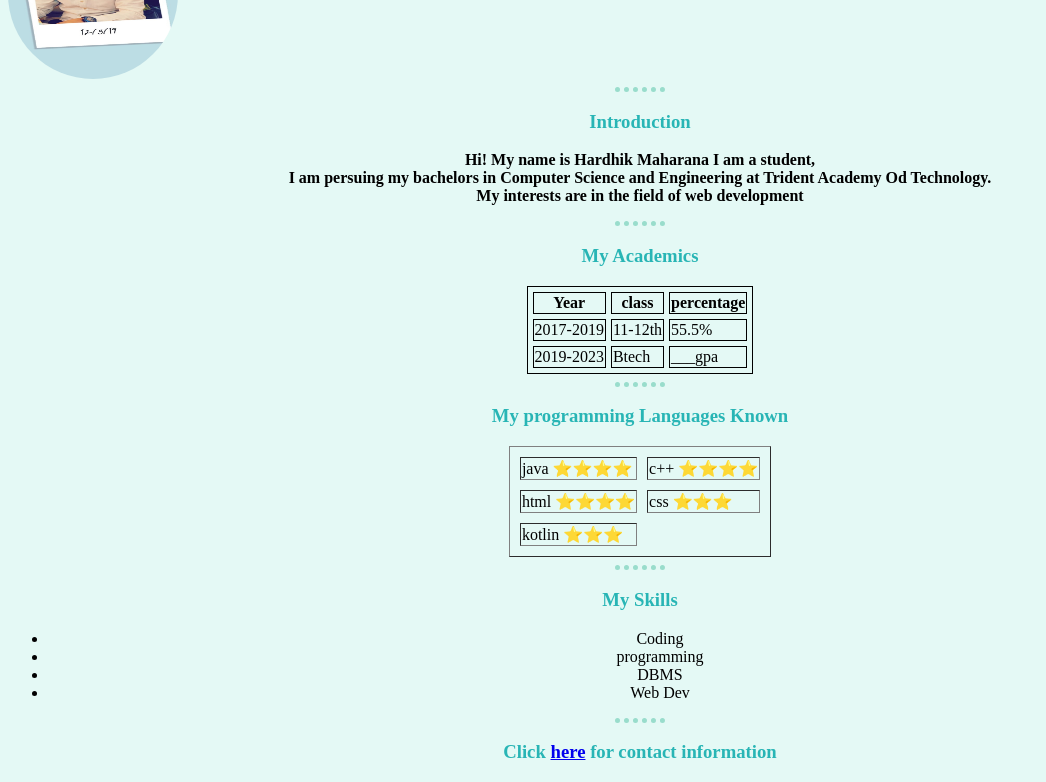
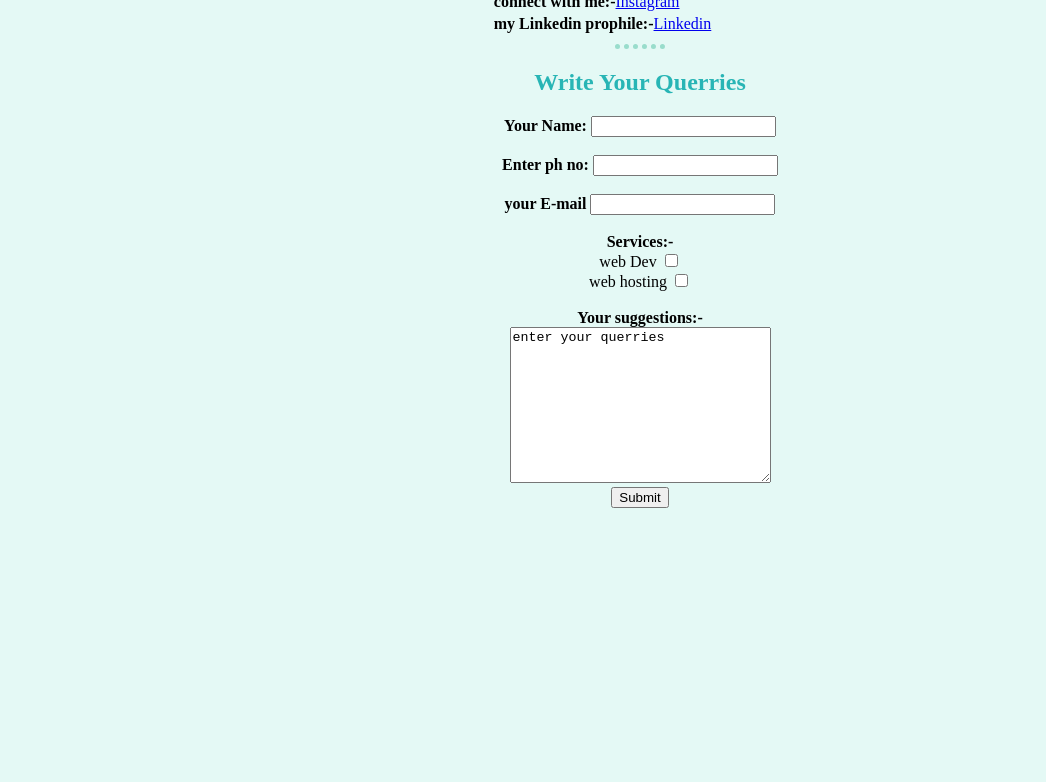
Before and after one commit to Har-dhik/cv, a plain HTML site: page Contactinfo.html in a window 1280 px wide. Shown: the part 99-881 px from the top of the page, without its empty margins (0-1046 px from the left). After the commit the page ends 800 px from the top, so only its background shows below. Drawn offline with Linux system fonts and the light colour scheme; files that its build step writes are made by us from their sources.

Commit message:
Update Contactinfo.html

```diff
--- a/Contactinfo.html
+++ b/Contactinfo.html
@@ -3,85 +3,52 @@
 
 <head>
   <meta charset="utf-8">
-  <title>Hardhik</title>
+  <title>Contact Information</title>
   <link rel="stylesheet" href="Css/styles.css">
-
 </head>
 
 <body>
-  <img src="prophile.png" alt="prophile pic " align="left">
-  <br>
   <center>
-    <h1>Hardhik Maharana</h1>
-    <marquee direction="left" width="600" scrollamount="12">
-      <p><strong>Why to get struck at something when thou can search it in Google</strong></p>
-    </marquee>
-  </center>
-  <br>
-  <hr>
-  <center>
-    <h3>Introduction</h3>
-    <p><strong>Hi! My name is Hardhik Maharana I am a student,<br>I am persuing my bachelors in Computer Science and Engineering
-        at Trident Academy Od Technology.<br>My interests are in the field of web development</strong></p>
-  </center>
-  <hr>
-  <center>
-    <h3>My Academics</h3>
-    <table border="1" bordercolor="black" cellspacing="5">
-      <thead>
-        <tr>
-          <th>Year</th>
-          <th>class</th>
-          <th>percentage</th>
-        </tr>
-      </thead>
-      <tbody>
-        <tr>
-          <td>2017-2019</td>
-          <td>11-12th</td>
-          <td>55.5%</td>
-        </tr>
-        <tr>
-          <td>2019-2023</td>
-          <td>Btech</td>
-          <td>___gpa</td>
-        </tr>
-      </tbody>
-    </table>
-  </center>
-  <hr>
-  <center>
-    <h3>My programming Languages Known</h3>
-    <table border="1" cellspacing="10">
+    <h2>Connect with me for more querries</h2>
+    <table>
       <tr>
-        <td>java ⭐⭐⭐⭐</td>
-        <td>c++ ⭐⭐⭐⭐</td>
+        <td><strong>E-mail me at:-</strong>maharanahardhik@gmail.com</td>
       </tr>
       <tr>
-        <td>html ⭐⭐⭐⭐</td>
-        <td>css ⭐⭐⭐</td>
+        <td><strong>connect with me:-</strong><a href="https://www.instagram.com/_______.trollfather._______/">Instagram</a></td>
       </tr>
       <tr>
-        <td>kotlin ⭐⭐⭐</td>
+        <td><strong>my Linkedin prophile:-</strong><a href="https://www.linkedin.com/in/hardhik-maharana-908426182/">Linkedin</td>
       </tr>
     </table>
   </center>
-  <hr>
 
+  <hr size="2">
   <center>
-    <h3>My Skills</h3>
-  </center>
-  <ul>
-    <li>Coding</li>
-    <li>programming</li>
-    <li>DBMS</li>
-    <li>Web Dev</li>
-  </ul>
-  <hr>
-  <center>
-    <strong>
-      <h3>Click <a href="Contactinfo.html">here</a> for contact information</h3>
-    </strong>
+    <h2>Write Your Querries</h2>
+    <form class="" action="mailto:maharanahardhik@gmail.com" method="post" enctype="text/plain">
+      <label><strong>Your Name:</strong></label>
+      <input name="yourName" type="text"><br>
+      <br>
+      <label><strong>Enter ph no:</strong>
+        <input type="text">
+        <br>
+        <br>
+        <label><strong>your E-mail</strong></label>
+        <input name="YourEmail" type="email" name="YourEmail">
+        <br>
+        <br>
+        <label><strong>Services:-</strong></label><br>
+        <label>web Dev</label>
+        <input name="webDev" type="checkbox"><br>
+        <label>web hosting</label>
+        <input name="webHost" type="checkbox"><br>
+        <br>
+        <label><strong>Your suggestions:-</strong></label>
+        <br>
+        <textarea name="suggestions" rows="10" cols="30">enter your querries</textarea>
+        <center><input type="submit"></center><br>
+    </form>
   </center>
 </body>
 
```
